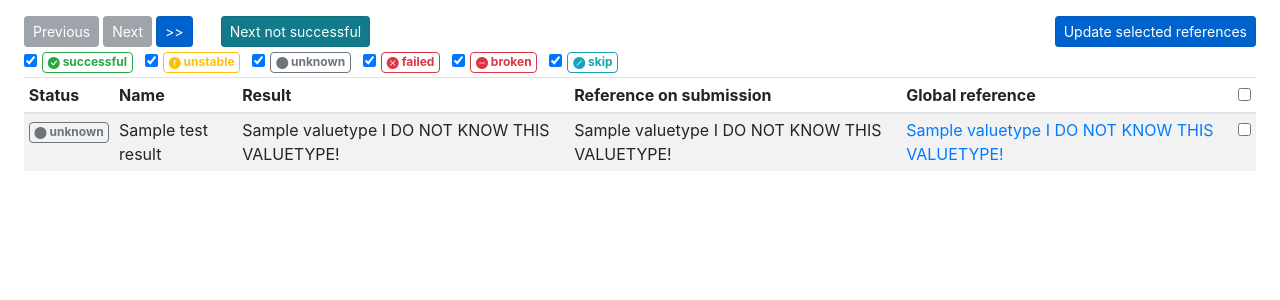
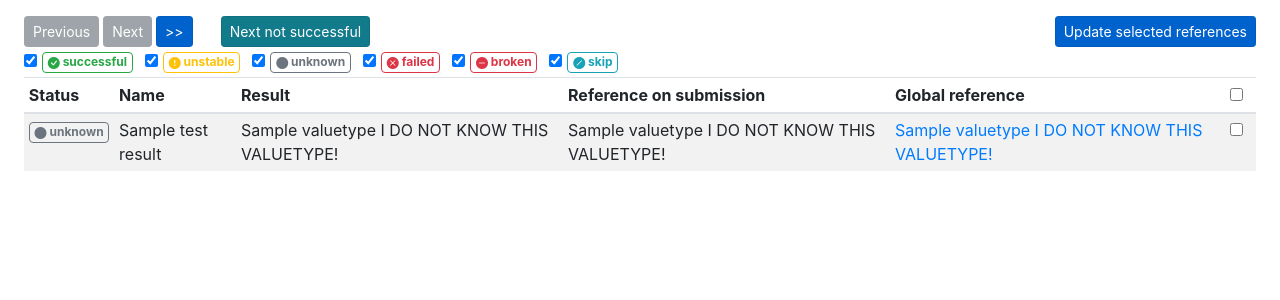
Before and after one commit to civviGH/django-testing-framework, a Django app: template dtf/templates/dtf/test_result_details.html in a window 1280 px wide. Shown: the part 64-364 px from the top of the page. Run offline with Django 3.2, Linux system fonts and the light colour scheme; tables that the repository leaves empty hold one stand-in row (values such as "Sample post"); the template is opened without the code that fills it: values that come from a table or form of the project are taken from there, most other values are stand-ins (such as "Sample title", 1, 10 or a date in 2020); data that the repository does not hold is empty; some libraries are stand-ins or nearby versions; some web fonts are replaced.

Commit message:
Fit checkbox column in test result details view

```diff
--- a/dtf/templates/dtf/test_result_details.html
+++ b/dtf/templates/dtf/test_result_details.html
@@ -167,8 +167,8 @@ function toggleAllBoxes(){
         <th class="noselect">
             Global reference
         </th>
-        <th class="noselect">
-            <input id="allBox" type="checkbox" onclick="toggleAllBoxes()" autocomplete="off"/>
+        <th class="noselect fit">
+            <input class="ml-2 mr-2" id="allBox" type="checkbox" onclick="toggleAllBoxes()" autocomplete="off"/>
         </th>
     </tr>
     </thead>
@@ -195,7 +195,7 @@ function toggleAllBoxes(){
                 {% endif %}
             </td>
             <td>
-                <input id="{{ parameter.name }}" class="parameterBox" type="checkbox" pname="{{ parameter.name }}" pvalue="{{ parameter.test }}" autocomplete="off"/>
+                <input id="{{ parameter.name }}" class="ml-2 mr-2 parameterBox" type="checkbox" pname="{{ parameter.name }}" pvalue="{{ parameter.test }}" autocomplete="off"/>
             </td>
         </tr>
     {% endfor %}
```
